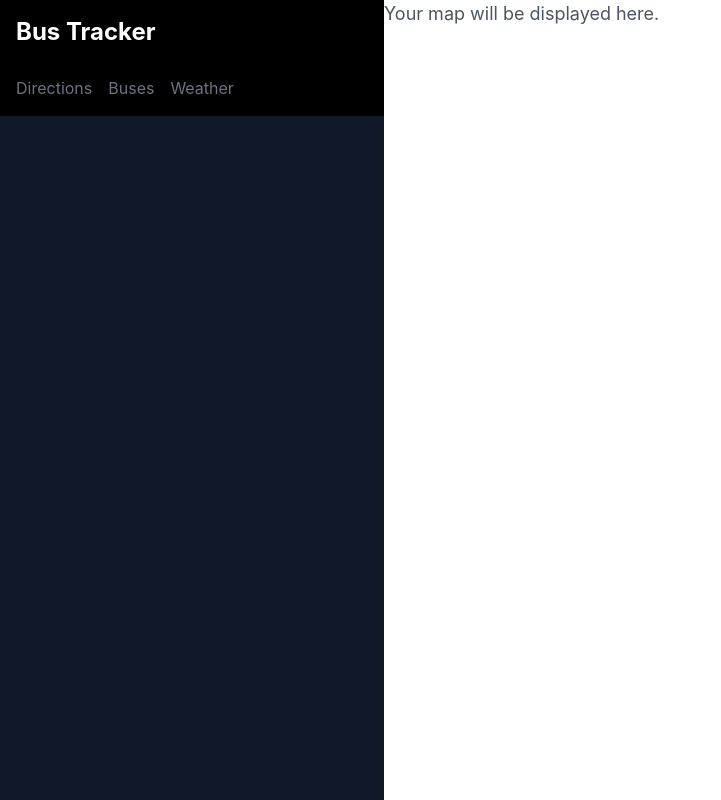
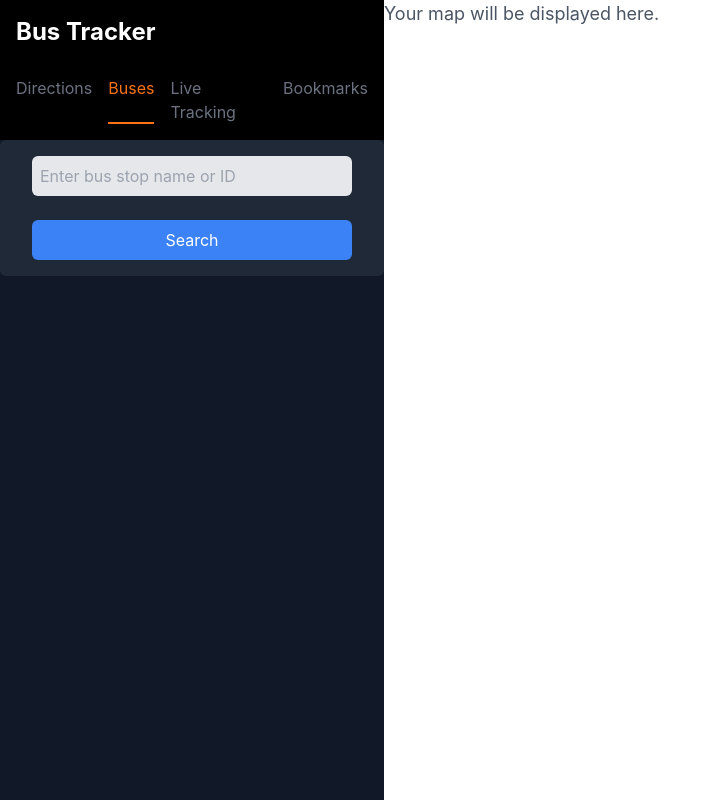
Before and after one commit to jeremylau-tech/bus-penang, a React (Create React App) app: page /busStop in a window 1280 px wide. Shown: the whole page, without its empty margins (0-721 px from the left). Built offline with nearby package versions, Linux system fonts and the light colour scheme.

Commit message:
added buses and changed bookmarks

```diff
--- /dev/null
+++ b/src/components/BusStop.js
@@ -0,0 +1,54 @@
+import React, { useState } from 'react';
+import axios from 'axios';
+
+const BusStop = () => {
+    const [busStop, setBusStop] = useState('');
+    const [results, setResults] = useState([]);
+
+    const handleSearch = async () => {
+        try {
+            const response = await axios.get(`http://localhost:5000/bus-stops?search=${busStop}`);
+            setResults(response.data);
+        } catch (error) {
+            console.error("Error fetching bus stops", error);
+        }
+    };
+
+    return (
+        <div className="p-4 bg-gray-800 rounded-md text-white">
+            <div className="mb-4 px-4">
+                <input
+                    type="text"
+                    value={busStop}
+                    onChange={(e) => setBusStop(e.target.value)}
+                    className="w-full p-2 mb-2 bg-gray-200 text-gray-900 rounded-md outline-none"
+                    placeholder="Enter bus stop name or ID"
+                />
+            </div>
+            <div className="px-4">
+                <button onClick={handleSearch} className="w-full p-2 bg-blue-500 text-white rounded-md">
+                    Search
+                </button>
+            </div>
+
+            {results.length > 0 && (
+                <div className="mt-4 px-4">
+                    <h2 className="text-xl text-gray-900">Available Bus Stops</h2>
+                    <ul>
+                        {results.map((result) => (
+                            <li
+                                key={result.id}
+                                className="cursor-pointer hover:bg-gray-100 p-2 rounded-md mb-2 text-gray-900"
+                            >
+                                <div>Bus Stop: {result.name}</div>
+                                <div>Location: {result.location}</div>
+                            </li>
+                        ))}
+                    </ul>
+                </div>
+            )}
+        </div>
+    );
+};
+
+export default BusStop;
--- a/src/components/JourneyPlanner.js
+++ b/src/components/JourneyPlanner.js
@@ -1,6 +1,7 @@
 import React, { useState } from 'react';
 import axios from 'axios';
 import { useNavigate } from 'react-router-dom';
+import Weather from './Weather';
 
 const JourneyPlanner = () => {
   const [startingPoint, setStartingPoint] = useState('');
@@ -63,7 +64,15 @@ const JourneyPlanner = () => {
           </ul>
         </div>
       )}
-    </div>
+
+
+      {/* Weather Component
+      <div className="mt-8 px-4">
+        <Weather />
+      </div>
+      */}
+
+    </div >
   );
 };
 
--- a/src/components/Sidebar.js
+++ b/src/components/Sidebar.js
@@ -4,6 +4,8 @@ import { NavLink, Routes, Route } from 'react-router-dom';
 import JourneyPlanner from './JourneyPlanner';
 import LiveTracking from './LiveTracking';
 import Weather from './Weather';
+import Bookmarks from './Bookmarks';
+import BusStop from './BusStop';
 
 const Sidebar = () => {
     return (
@@ -22,7 +24,7 @@ const Sidebar = () => {
                         Directions
                     </NavLink>
                     <NavLink
-                        to="/tracking/1"
+                        to="/busStop"
                         className={({ isActive }) =>
                             isActive
                                 ? "text-orange-500 border-b-2 border-orange-500 pb-1"
@@ -32,14 +34,24 @@ const Sidebar = () => {
                         Buses
                     </NavLink>
                     <NavLink
-                        to="/weather"
+                        to="/tracking/1"
                         className={({ isActive }) =>
                             isActive
                                 ? "text-orange-500 border-b-2 border-orange-500 pb-1"
                                 : "text-gray-500"
                         }
                     >
-                        Weather
+                        Live Tracking
+                    </NavLink>
+                    <NavLink
+                        to="/bookmarks"
+                        className={({ isActive }) =>
+                            isActive
+                                ? "text-orange-500 border-b-2 border-orange-500 pb-1"
+                                : "text-gray-500"
+                        }
+                    >
+                        Bookmarks
                     </NavLink>
                 </nav>
             </div>
@@ -49,7 +61,8 @@ const Sidebar = () => {
                 <Routes>
                     <Route path="/plan-journey" element={<JourneyPlanner />} />
                     <Route path="/tracking/:busId" element={<LiveTracking />} />
-                    <Route path="/weather" element={<Weather />} />
+                    <Route path="/bookmarks" element={<Bookmarks />} />
+                    <Route path="/busStop" element={<BusStop />} />
                     <Route path="/" element={<JourneyPlanner />} /> {/* Default route */}
                 </Routes>
             </div>
--- a/src/components/Weather.js
+++ b/src/components/Weather.js
@@ -28,7 +28,7 @@ const Weather = ({ date }) => {
           <p>Condition: {weather.condition}</p>
         </div>
       ) : (
-        <p>Loading weather data...</p>
+        <p>Loading weather data... (Link with routes)</p>
       )}
     </div>
   );
```
